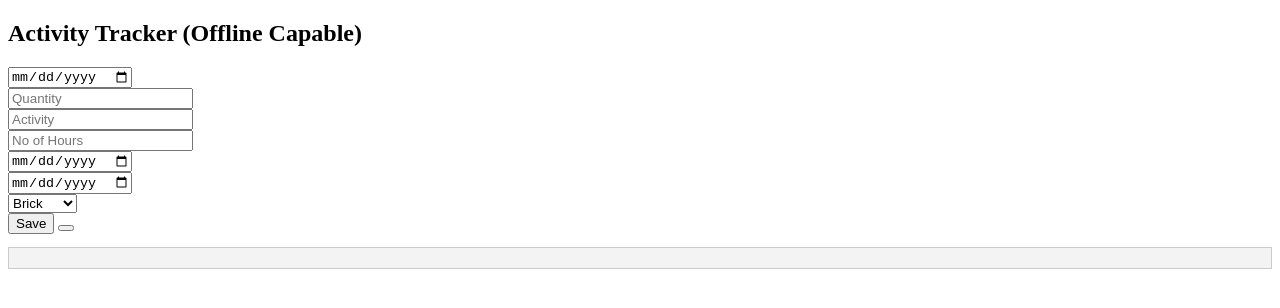
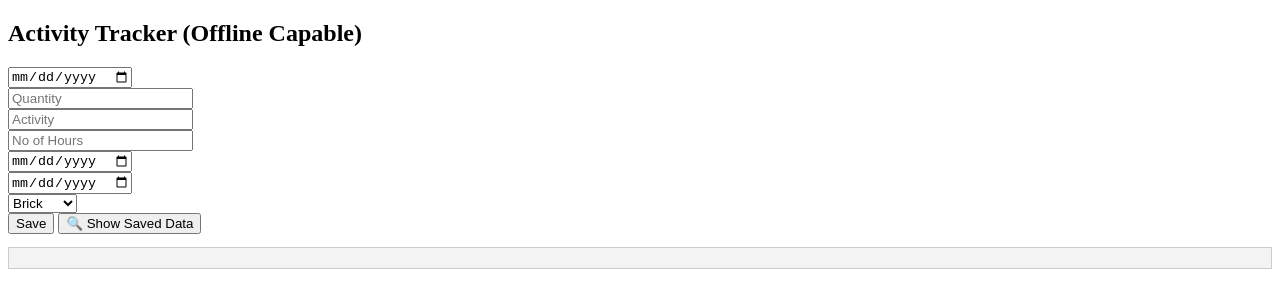
Before and after one commit to vamseelatha2002/offline-gps-form, a plain HTML site: page index.html in a window 1280 px wide. Drawn offline with Linux system fonts and the light colour scheme.

Commit message:
Update index.html

```diff
--- a/index.html
+++ b/index.html
@@ -23,7 +23,7 @@
     <input type="hidden" name="latitude">
     <input type="hidden" name="longitude">
     <button type="submit">Save</button>
-    <button type="show saved data" onclick="showIndexedDBData()"></button>
+    <button type="button" onclick="showIndexedDBData()">🔍 Show Saved Data</button>
     <pre id="debugOutput" style="background:#f3f3f3;padding:10px;border:1px solid #ccc;"></pre>
   </form>
   <div id="status"></div>
```
